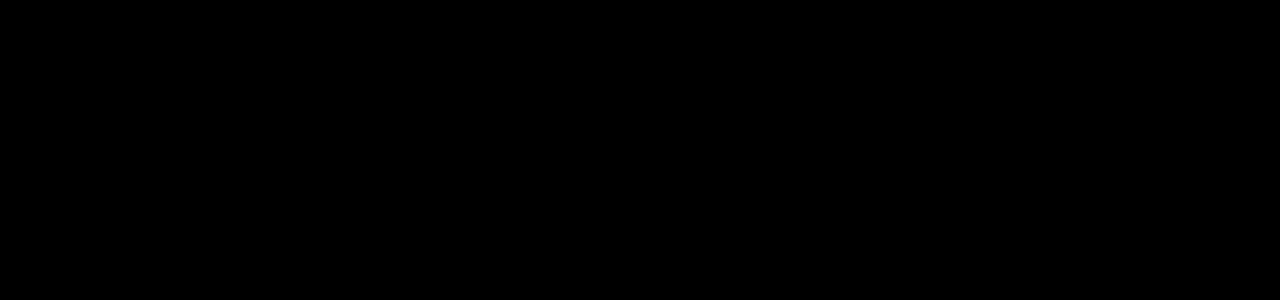
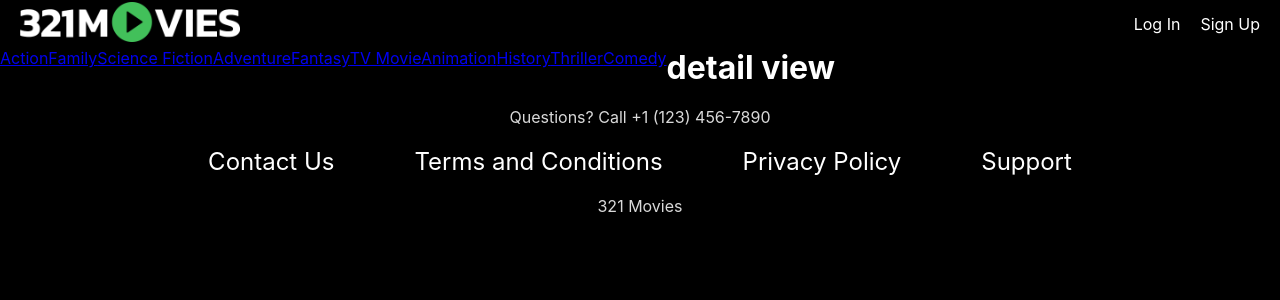
Before and after one commit to ftfhthr/assignment5, a React (Vite) app: page /movies/details/1 in a window 1280 px wide. Before the commit this address had no page. Shown: the top 300 px of the page. Built offline with nearby package versions, Linux system fonts and the light colour scheme.

Commit message:
add detailview

```diff
--- a/src/App.jsx
+++ b/src/App.jsx
@@ -5,6 +5,7 @@
 import './App.css'
 import { BrowserRouter, Routes, Route } from "react-router-dom"
 import GenreView from "./views/GenreView.jsx"
+import DetailView from "./views/DetailView.jsx"
 
 function App() {
 	return (
@@ -14,7 +15,8 @@
 				<Route path="/login" element={<LoginView />} />
 				<Route path="/register" element={<RegisterView />} />
 				<Route path="/movies" element={<MoviesView />}>
-					<Route path="genre/:id" element={<GenreView />} />
+					<Route path="genre/:genre_id" element={<GenreView />} />
+					<Route path="details/:id" element={<DetailView />} />
 				</Route>
 			</Routes>
 		</BrowserRouter>
--- a/src/components/Genres.jsx
+++ b/src/components/Genres.jsx
@@ -2,16 +2,9 @@
     console.log(props.genresList);
     return (
         <div>
-            <a href="">Action</a>
-            <a href="">Adventure</a>
-            <a href="">Animation</a>
-            <a href="">Comedy</a>
-            <a href="">Crime</a>
-            <a href="">Documentary</a>
-            <a href="">Drama</a>
-            <a href="">Family</a>
-            <a href="">Fantasy</a>
-            <a href="">History</a>
+            {props.genresList.map((genre) => (
+                <a href={`/movies/genre/${genre.id}`}>{genre.genre}</a>
+            ))}
         </div>
     )
 }
--- /dev/null
+++ b/src/views/DetailView.jsx
@@ -0,0 +1,9 @@
+const DetailView = () => {
+    return (
+        <div>
+            <h1>detail view</h1>
+        </div>
+    )
+}
+
+export default DetailView;
--- a/src/views/GenreView.jsx
+++ b/src/views/GenreView.jsx
@@ -9,7 +9,7 @@
     const params = useParams();
 
     async function getStuff() {
-        const data = await axios.get(`https://api.themoviedb.org/3/discover/movie?include_adult=false&include_video=false&language=en-US&page=1&sort_by=popularity.desc&with_genres=${params.id}&api_key=a05d4cdf7f59a8d24f88e67b04c3059c`);
+        const data = await axios.get(`https://api.themoviedb.org/3/discover/movie?include_adult=false&include_video=false&language=en-US&page=1&sort_by=popularity.desc&with_genres=${params.genre_id}&api_key=a05d4cdf7f59a8d24f88e67b04c3059c`);
         setMovieData(data.data.results);
         setDone(true);
     }
@@ -25,6 +25,8 @@
             {movieData.map((movie) => (
               <img key={movie.id} src={`https://image.tmdb.org/t/p/w500${movie.poster_path}`} alt="" />
             ))}
+            <button>Previous Page</button>
+            <button>Next Page</button>
         </div>
     )
 }
--- /dev/null
+++ b/src/views/MoviesView.css
@@ -0,0 +1,3 @@
+.movies-view {
+    display: flex;
+}
--- a/src/views/MoviesView.jsx
+++ b/src/views/MoviesView.jsx
@@ -2,6 +2,7 @@
 import Footer from "../components/Footer.jsx"
 import Genres from "../components/Genres.jsx"
 import { Outlet } from "react-router-dom";
+import "./MoviesView.css"
 
 const MoviesView = () => {
     const genresList = [
@@ -50,8 +51,10 @@
     return (
         <div>
             <Header />
-            <Genres genresList={genresList}/>
-            <Outlet />
+            <div className="movies-view">
+                <Genres genresList={genresList}/>
+                <Outlet />
+            </div>
             <Footer />
         </div>
     )
```
